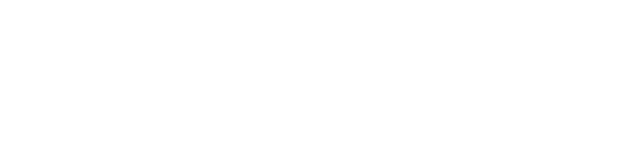
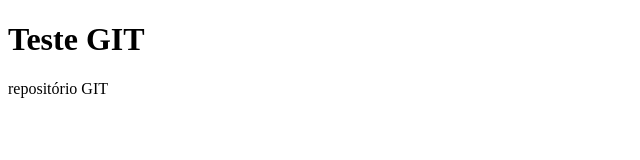
Before and after one commit to ceciireis/tutorial_teste, a plain HTML site: page index.html in a window 1280 px wide. Shown: the whole page, without its empty margins (0-640 px from the left). Drawn offline with Linux system fonts and the light colour scheme.

Commit message:
criação de h1 e p

```diff
--- a/index.html
+++ b/index.html
@@ -7,6 +7,7 @@
     <title>Index</title>
 </head>
 <body>
-
+    <h1>Teste GIT</h1>
+    <p>repositório GIT</p>
 </body>
 </html>
```
